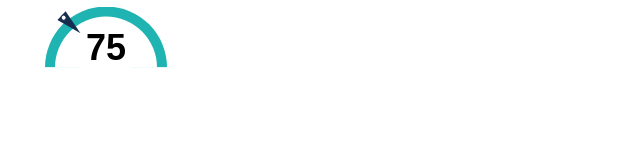
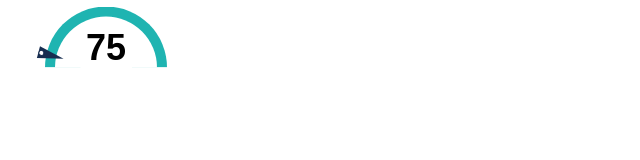
Before and after one commit to jdschrack/cleo_score_indicator, a website built with Parcel: page index.html in a window 1280 px wide. Shown: the full height of the page, 0-640 px from the left. Built offline with nearby package versions, Linux system fonts and the light colour scheme.

Commit message:
Updating some things

```diff
--- a/src/styles.css
+++ b/src/styles.css
@@ -53,12 +53,12 @@ body {
 .bug {
   position: absolute;
   bottom: 66.02%;
-  top: -10%;
-  left: 10px;
+  top: 50%;
+  left: -10px;
+  transform: rotate(105deg);
   background-color: transparent;
   width: 0;
   height: 0;
-  transform: matrix(0.68, -0.73, -0.73, -0.68, 0, 0);
   border-width: 0 6.67px 26.56px 6.67px;
   border-color: transparent transparent #172d50 transparent;
   border-style: solid;
```
